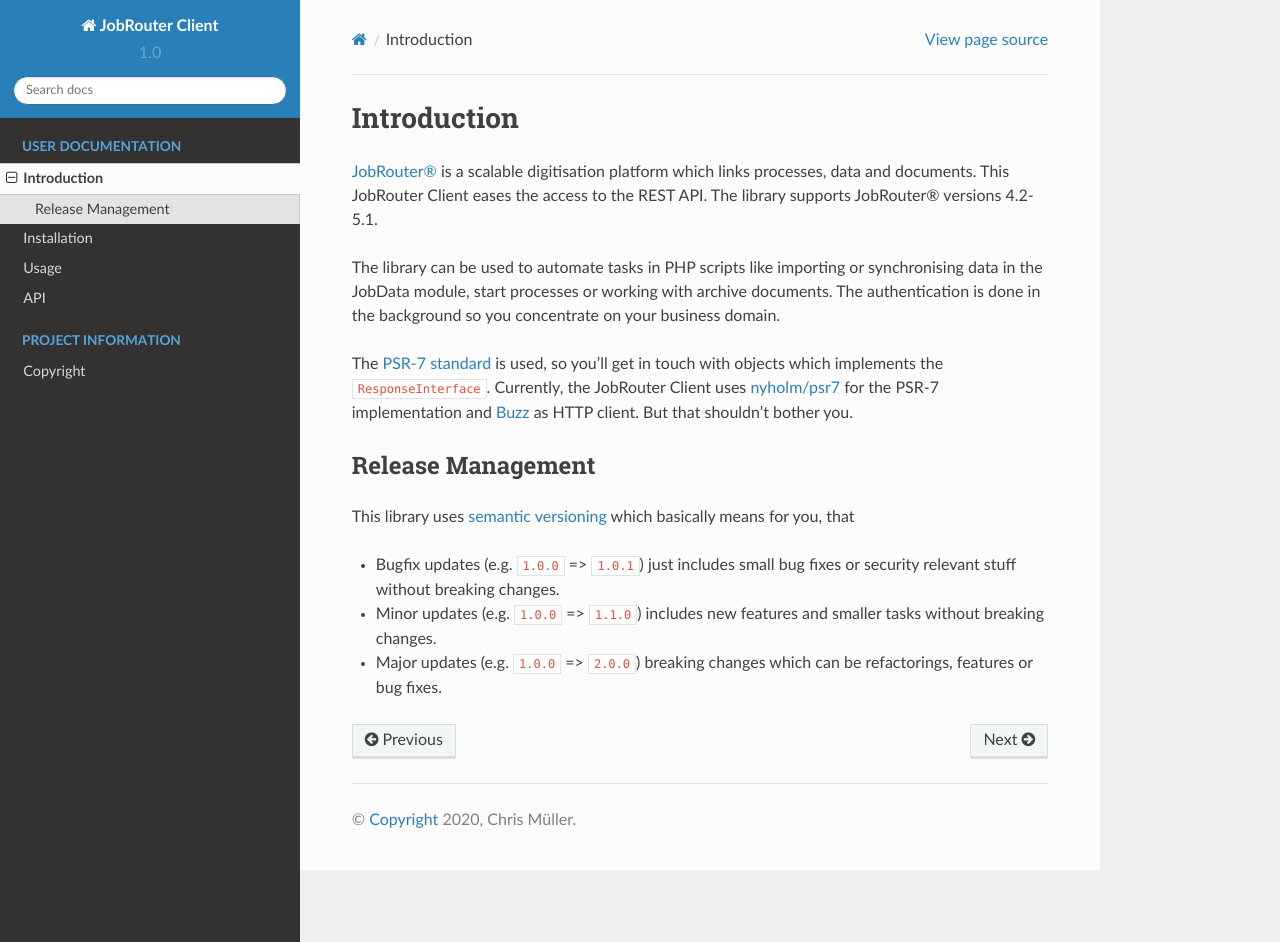
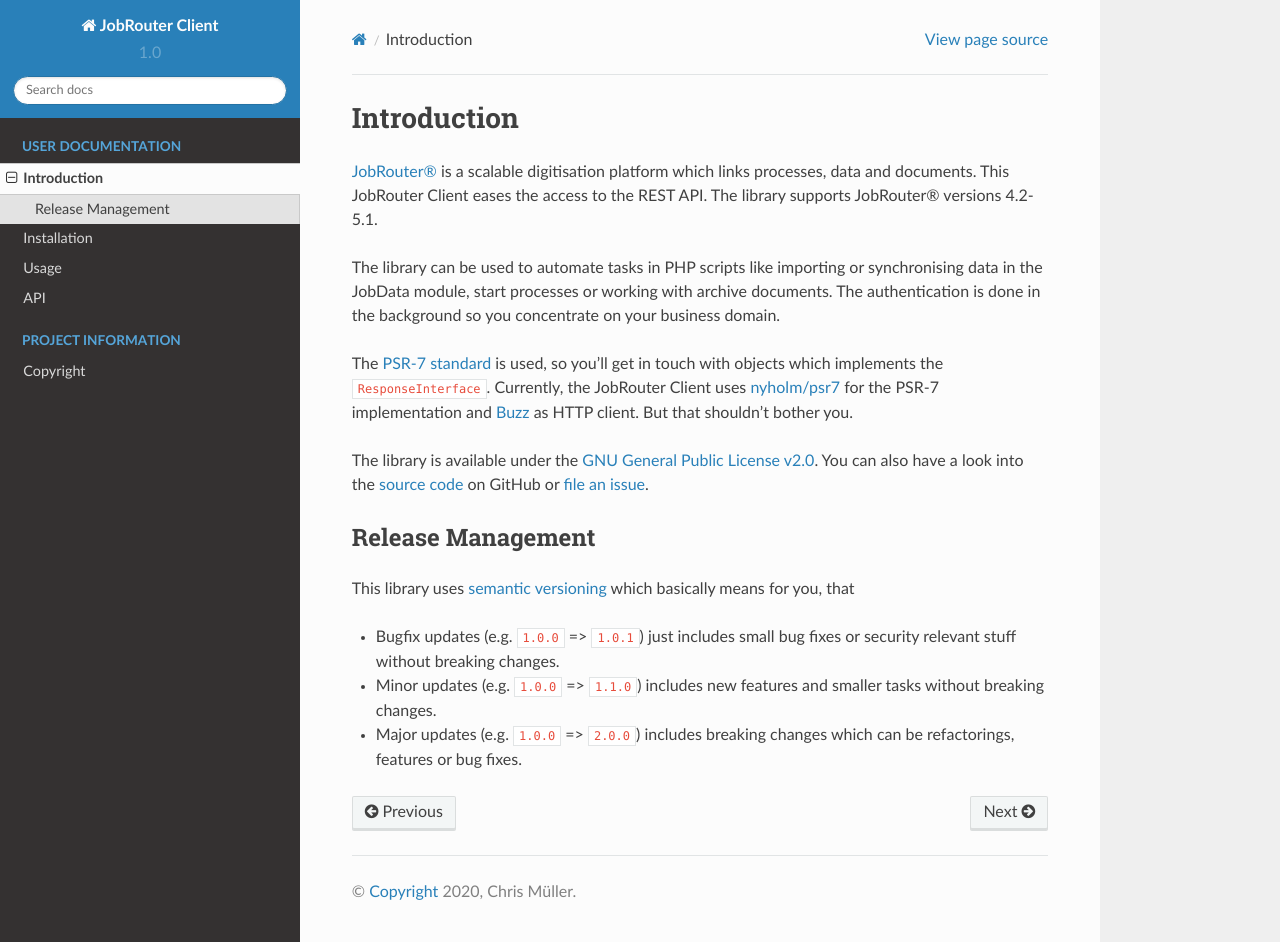
Before and after one commit to jobrouter/php-rest-client, a Sphinx documentation site: the page built from docs/introduction.rst, in a window 1280 px wide and 942 px high. Built offline with Sphinx 7.4.7 and the Read the Docs theme 2.0.0, drawn with Linux system fonts in a browser that asks for light colours.

Commit message:
[DOCS] Add information about license and repo

```diff
--- a/docs/introduction.rst
+++ b/docs/introduction.rst
@@ -22,6 +22,13 @@
 and `Buzz <https://github.com/kriswallsmith/buzz>`_ as HTTP client. But that
 shouldn't bother you.
 
+The library is available under the `GNU General Public License v2.0
+<https://github.com/brotkrueml/jobrouter-client/blob/master/LICENSE.txt>`_. You
+can also have a look into the `source code
+<https://github.com/brotkrueml/jobrouter-client>`_ on GitHub or `file an issue
+<https://github.com/brotkrueml/jobrouter-client/issues>`_.
+
+
 Release Management
 ==================
 
@@ -32,5 +39,5 @@
   security relevant stuff without breaking changes.
 - Minor updates (e.g. `1.0.0` => `1.1.0`) includes new features and smaller
   tasks without breaking changes.
-- Major updates (e.g. `1.0.0` => `2.0.0`) breaking changes which can be
+- Major updates (e.g. `1.0.0` => `2.0.0`) includes breaking changes which can be
   refactorings, features or bug fixes.
```
